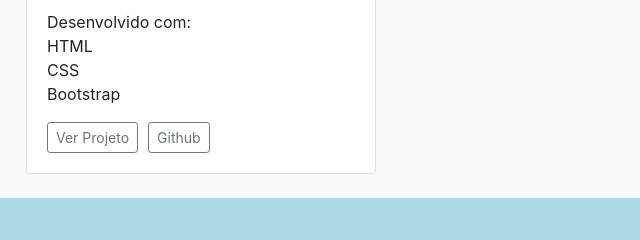
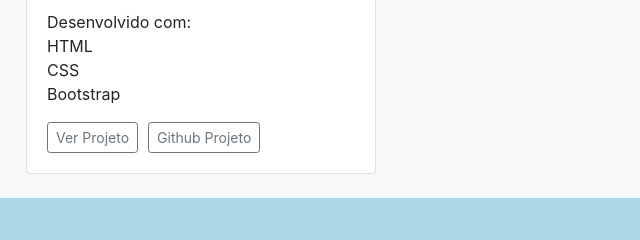
Before and after one commit to lucascruz772/portfolio-antigo, a plain HTML site: page index.html in a window 1280 px wide. Shown: the part 980-1220 px from the top of the page, 439-1079 px from the left. Drawn offline with nearby package versions, Linux system fonts and the light colour scheme; a web font is replaced by a local one.

Commit message:
Update index.html

```diff
--- a/index.html
+++ b/index.html
@@ -120,7 +120,7 @@
                       <div class="d-flex justify-content-between align-items-center">
                         <div class="btn-group">
                         <a href="https://lucascruz772.github.io/cursohtml5css3.github.io" target="_blank"><button type="button" class="btn btn-sm btn-outline-secondary">Ver Projeto</button></a>
-                        <a href="https://github.com/lucascruz772/cursohtml5css3.github.io" target="_blank"><button type="button" class="btn btn-sm btn-outline-secondary">Github</button></a>
+                        <a href="https://github.com/lucascruz772/cursohtml5css3.github.io" target="_blank"><button type="button" class="btn btn-sm btn-outline-secondary">Github Projeto</button></a>
                         </div>
                       </div>
                     </div>
```
